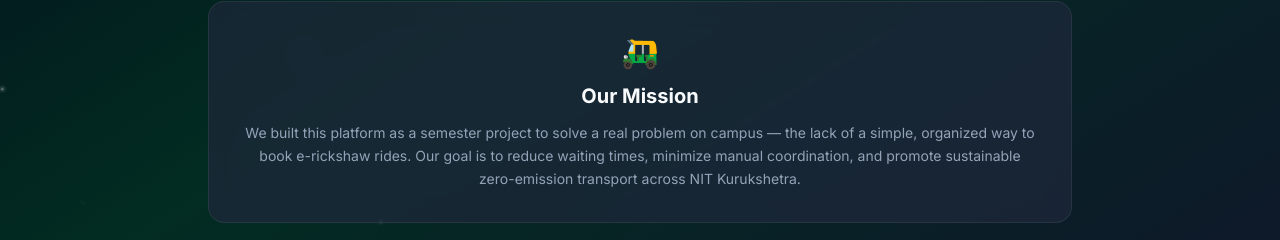
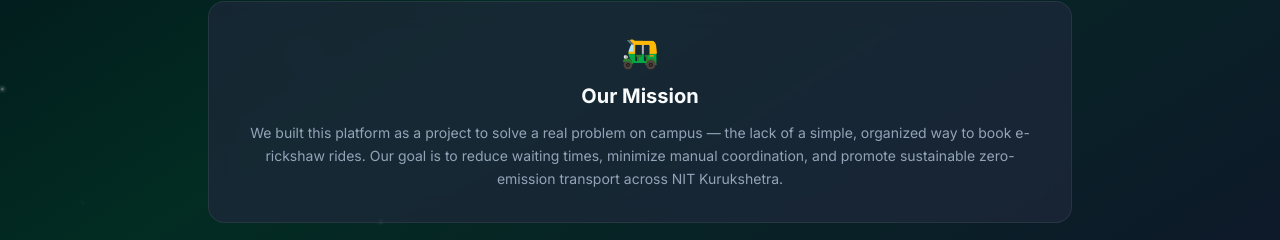
Before and after one commit to ABHINAVNAUTIYAL079/nitkkrERBS, a Next.js app: page /about in a window 1280 px wide. Shown: the part 494-734 px from the top of the page. Built offline with nearby package versions, Linux system fonts and the light colour scheme.

Commit message:
Changes in about page:

```diff
--- a/app/about/page.jsx
+++ b/app/about/page.jsx
@@ -114,7 +114,7 @@
                     <div className="text-3xl mb-3">🛺</div>
                     <h2 className="text-xl font-bold theme-text mb-3">Our Mission</h2>
                     <p className="text-sm theme-subtext leading-relaxed">
-                        We built this platform as a semester project to solve a real problem on campus —
+                        We built this platform as a  project to solve a real problem on campus —
                         the lack of a simple, organized way to book e-rickshaw rides. Our goal is to reduce
                         waiting times, minimize manual coordination, and promote sustainable zero-emission
                         transport across NIT Kurukshetra.
```
